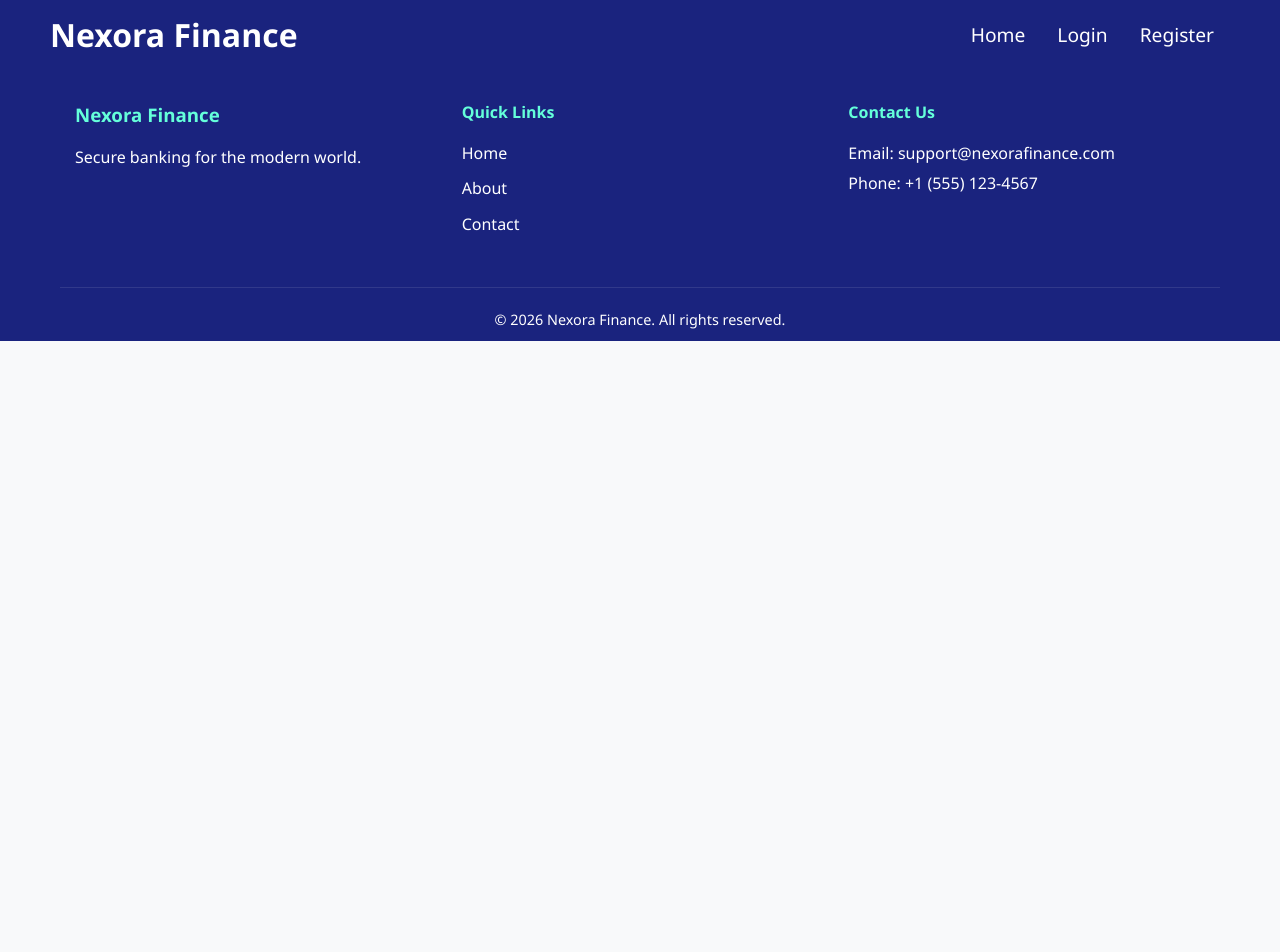
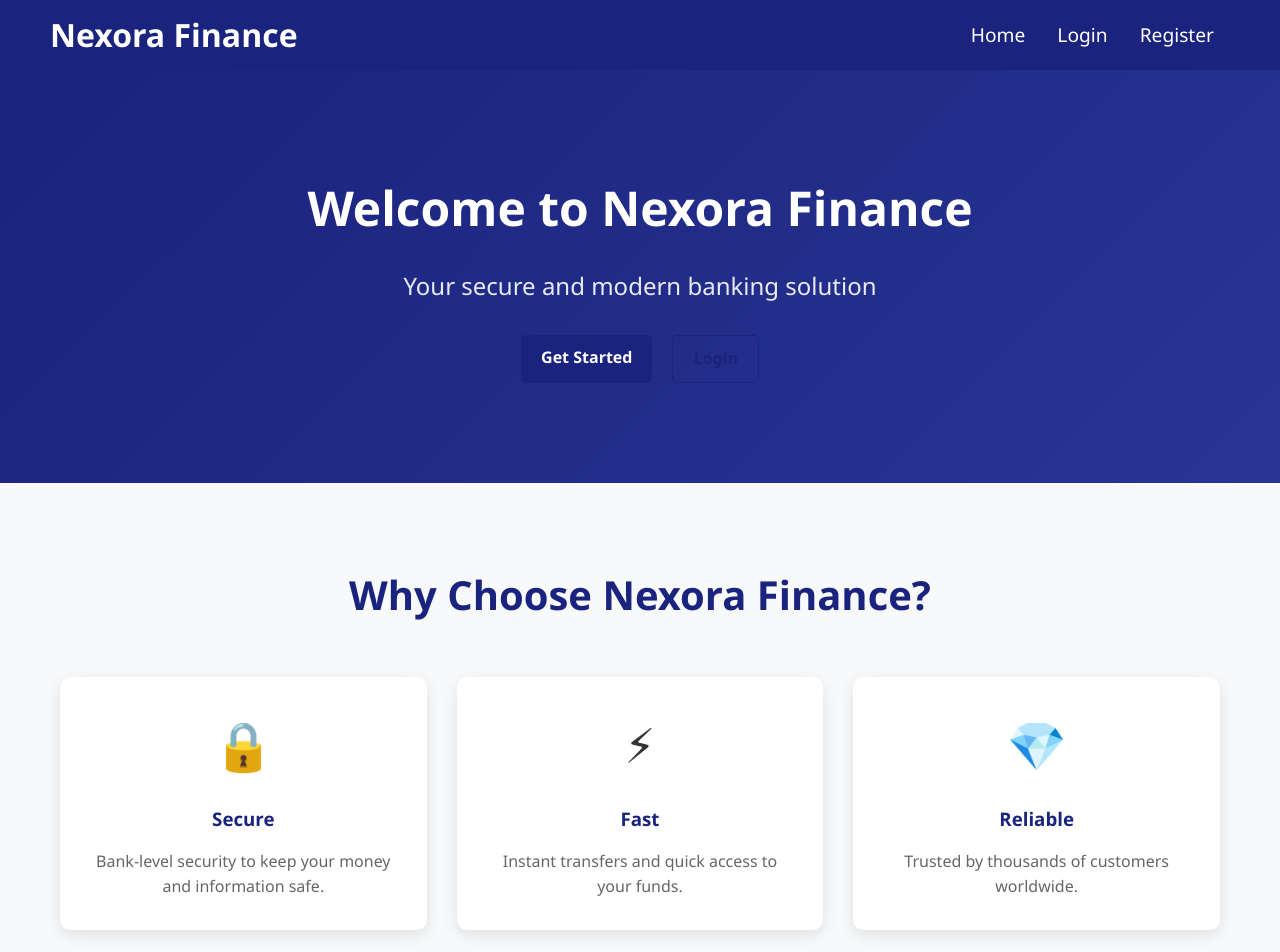
Before and after one commit to Naman-Kaushik01/Nexora-Front-End, a React (Create React App) app: page /home in a window 1280 px wide. Shown: the top 952 px of the page. Before the commit the page ends 800 px from the top, so only its background shows below. Built offline with nearby package versions, Linux system fonts and the light colour scheme.

Commit message:
created home page

```diff
--- a/src/App.js
+++ b/src/App.js
@@ -3,6 +3,7 @@ import Navbar from "./components/Navbar";
 import Footer from "./components/Footer";
 import Register from "./pages/Register";
 import Login from "./pages/Login";
+import Home from "./pages/Home";
 
 
 function App() {
@@ -12,6 +13,8 @@ function App() {
    <Routes>
       <Route path="/register" element ={<Register />} />
       <Route path="/login" element ={<Login />} />
+       <Route path="/home" element ={<Home/>} />
+
 
    </Routes>
    <Footer />
--- a/src/index.css
+++ b/src/index.css
@@ -10,7 +10,6 @@ body {
   color: #333;
   background-color: #f8f9fa;
 }
-
 
 
 
--- /dev/null
+++ b/src/pages/Home.jsx
@@ -0,0 +1,49 @@
+import { apiService } from "../services/api";
+
+const Home = () => {
+
+    const isAuthenticated = apiService.isAuthenticated();
+
+    return (
+        <div className="home">
+            <section className="hero">
+                <div className="hero-content">
+                    <h1>Welcome to Nexora Finance</h1>
+                    <p>Your secure and modern banking solution</p>
+                    {!isAuthenticated && (
+                        <div className="hero-buttons">
+                            <a href="/register" className="btn btn-primary">Get Started</a>
+                            <a href="/login" className="btn btn-secondary">Login</a>
+                        </div>
+                    )}
+                </div>
+            </section>
+
+            <section className="features">
+                <div className="container">
+                    <h2>Why Choose Nexora Finance?</h2>
+                    <div className="features-grid">
+                        <div className="feature">
+                            <div className="feature-icon">🔒</div>
+                            <h3>Secure</h3>
+                            <p>Bank-level security to keep your money and information safe.</p>
+                        </div>
+                        <div className="feature">
+                            <div className="feature-icon">⚡</div>
+                            <h3>Fast</h3>
+                            <p>Instant transfers and quick access to your funds.</p>
+                        </div>
+                        <div className="feature">
+                            <div className="feature-icon">💎</div>
+                            <h3>Reliable</h3>
+                            <p>Trusted by thousands of customers worldwide.</p>
+                        </div>
+                    </div>
+                </div>
+            </section>
+        </div>
+    )
+
+}
+
+export default Home;
```
